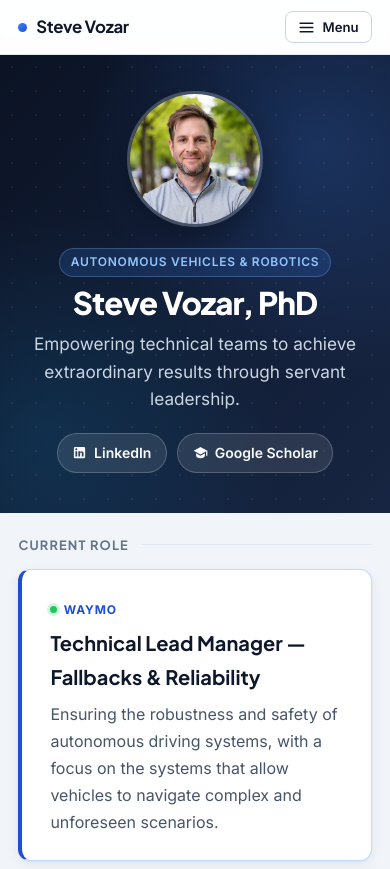
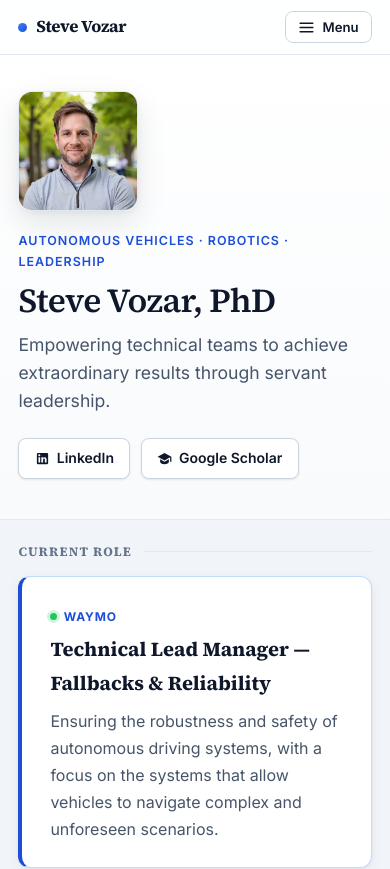
Before and after one commit to svozar/svozar.com, a plain HTML site: page index.html in a window 390 px wide. Shown: the top 869 px of the page. Drawn offline with Linux system fonts and the light colour scheme.

Commit message:
Switch hero and page headers to clean light editorial style

```diff
--- a/assets/css/style.css
+++ b/assets/css/style.css
@@ -32,7 +32,7 @@
   --shadow-card: 0 4px 14px rgba(15, 23, 42, 0.06), 0 1px 3px rgba(15, 23, 42, 0.04);
   --shadow-card-hover: 0 10px 28px rgba(15, 23, 42, 0.1), 0 2px 6px rgba(15, 23, 42, 0.05);
 
-  --font-display: "Plus Jakarta Sans", "Inter", -apple-system, BlinkMacSystemFont, sans-serif;
+  --font-display: "Source Serif 4", Georgia, "Times New Roman", serif;
   --font-sans: "Inter", -apple-system, BlinkMacSystemFont, "Segoe UI", Roboto, sans-serif;
   --max-width: 960px;
 }
@@ -206,114 +206,93 @@ button:focus-visible {
 }
 
 /* ==========================================================================
-   Dark Editorial Hero Band (About Page)
+   Clean Editorial Light Hero (About Page)
    ========================================================================== */
 
 .hero-band {
-  position: relative;
-  overflow: hidden;
-  background: linear-gradient(135deg, var(--bg-hero-start) 0%, var(--bg-hero-end) 100%);
-  color: #f8fafc;
-  padding: 3.25rem 1.5rem 3.5rem;
-}
-
-.hero-band::before {
-  content: "";
-  position: absolute;
-  inset: 0;
-  background-image:
-    radial-gradient(circle at 82% 20%, rgba(59, 130, 246, 0.22) 0%, transparent 48%),
-    radial-gradient(circle at 12% 85%, rgba(14, 165, 233, 0.14) 0%, transparent 45%);
-  pointer-events: none;
-}
-
-.hero-band::after {
-  content: "";
-  position: absolute;
-  inset: 0;
-  background-image: radial-gradient(rgba(255, 255, 255, 0.06) 1px, transparent 1px);
-  background-size: 24px 24px;
-  pointer-events: none;
+  background: linear-gradient(180deg, #ffffff 0%, #f8fafc 100%);
+  color: var(--text-primary);
+  border-bottom: 1px solid var(--border-color);
+  padding: 3.25rem 1.5rem 3.25rem;
 }
 
 .hero-inner {
-  position: relative;
-  z-index: 1;
   max-width: var(--max-width);
   margin: 0 auto;
   display: grid;
-  grid-template-columns: 168px 1fr;
-  gap: 2.25rem;
+  grid-template-columns: 1fr 188px;
+  gap: 2.75rem;
   align-items: center;
 }
 
+.hero-text {
+  min-width: 0;
+}
+
 .hero-headshot {
-  width: 168px;
-  height: 168px;
+  width: 188px;
+  height: 188px;
   object-fit: cover;
-  border-radius: 50%;
-  border: 3px solid rgba(255, 255, 255, 0.22);
-  box-shadow: 0 12px 32px rgba(0, 0, 0, 0.35);
+  border-radius: 16px;
+  border: 1px solid var(--border-color);
+  box-shadow: 0 12px 30px rgba(15, 23, 42, 0.1), 0 2px 6px rgba(15, 23, 42, 0.05);
 }
 
 .hero-eyebrow {
-  display: inline-block;
+  display: block;
   margin-bottom: 0.55rem;
-  padding: 0.22rem 0.65rem;
-  font-size: 0.75rem;
+  font-size: 0.78rem;
   font-weight: 600;
-  letter-spacing: 0.06em;
+  letter-spacing: 0.08em;
   text-transform: uppercase;
-  color: #93c5fd;
-  background: rgba(59, 130, 246, 0.16);
-  border: 1px solid rgba(147, 197, 253, 0.25);
-  border-radius: 999px;
+  color: var(--accent);
 }
 
 .hero-name {
-  margin: 0 0 0.6rem;
+  margin: 0 0 0.75rem;
   font-family: var(--font-display);
-  font-size: 2.4rem;
-  font-weight: 800;
-  line-height: 1.12;
-  letter-spacing: -0.03em;
-  color: #ffffff;
+  font-size: 2.75rem;
+  font-weight: 600;
+  line-height: 1.1;
+  letter-spacing: -0.02em;
+  color: var(--text-primary);
 }
 
 .hero-tagline {
   margin: 0;
-  max-width: 58ch;
-  font-size: 1.075rem;
+  max-width: 54ch;
+  font-size: 1.1rem;
   line-height: 1.6;
-  color: #cbd5e1;
+  color: var(--text-secondary);
 }
 
 .hero-links {
   display: flex;
   flex-wrap: wrap;
   gap: 0.65rem;
-  margin-top: 1.25rem;
+  margin-top: 1.4rem;
 }
 
 .hero-link-pill {
   display: inline-flex;
   align-items: center;
   gap: 0.45rem;
-  padding: 0.45rem 0.9rem;
+  padding: 0.48rem 0.95rem;
   font-size: 0.875rem;
   font-weight: 600;
-  color: #f8fafc;
-  background: rgba(255, 255, 255, 0.1);
-  border: 1px solid rgba(255, 255, 255, 0.2);
-  border-radius: 999px;
+  color: var(--text-primary);
+  background: var(--bg-surface);
+  border: 1px solid var(--border-strong);
+  border-radius: var(--radius-sm);
   text-decoration: none;
-  transition: background-color 0.15s ease, border-color 0.15s ease, transform 0.15s ease;
+  box-shadow: var(--shadow-sm);
+  transition: border-color 0.15s ease, color 0.15s ease, background-color 0.15s ease, transform 0.15s ease;
 }
 
 .hero-link-pill:hover {
-  color: #ffffff;
-  background: rgba(59, 130, 246, 0.3);
-  border-color: rgba(147, 197, 253, 0.6);
+  color: var(--accent);
+  background: var(--accent-soft);
+  border-color: var(--accent-light);
   transform: translateY(-1px);
   text-decoration: none;
 }
@@ -324,26 +303,15 @@ button:focus-visible {
   flex-shrink: 0;
 }
 
-/* Subpage Header Band */
+/* Subpage Editorial Header Band */
 .page-banner {
-  background: linear-gradient(135deg, var(--bg-hero-start) 0%, var(--bg-hero-end) 100%);
-  color: #ffffff;
-  padding: 2.25rem 1.5rem;
-  position: relative;
-  overflow: hidden;
-}
-
-.page-banner::before {
-  content: "";
-  position: absolute;
-  inset: 0;
-  background-image: radial-gradient(circle at 85% 30%, rgba(59, 130, 246, 0.2) 0%, transparent 50%);
-  pointer-events: none;
+  background: linear-gradient(180deg, #ffffff 0%, #f8fafc 100%);
+  color: var(--text-primary);
+  border-bottom: 1px solid var(--border-color);
+  padding: 2.25rem 1.5rem 2rem;
 }
 
 .page-banner-inner {
-  position: relative;
-  z-index: 1;
   max-width: var(--max-width);
   margin: 0 auto;
 }
@@ -351,26 +319,26 @@ button:focus-visible {
 .page-banner .page-title {
   margin: 0;
   font-family: var(--font-display);
-  font-size: 2rem;
-  font-weight: 800;
-  letter-spacing: -0.025em;
-  color: #ffffff;
+  font-size: 2.2rem;
+  font-weight: 600;
+  letter-spacing: -0.02em;
+  color: var(--text-primary);
 }
 
 .page-banner-sub {
   margin: 0.5rem 0 0;
   max-width: 64ch;
   font-size: 1rem;
-  color: #cbd5e1;
+  color: var(--text-secondary);
 }
 
 .page-banner .breadcrumb {
-  color: #94a3b8;
-  margin-bottom: 0.65rem;
+  color: var(--text-muted);
+  margin-bottom: 0.5rem;
 }
 
 .page-banner .breadcrumb a {
-  color: #93c5fd;
+  color: var(--accent);
 }
 
 /* ==========================================================================
@@ -1035,22 +1003,24 @@ p {
 
   .hero-inner {
     grid-template-columns: 1fr;
-    text-align: center;
-    justify-items: center;
+    text-align: left;
+    justify-items: start;
     gap: 1.25rem;
   }
 
   .hero-headshot {
-    width: 136px;
-    height: 136px;
+    order: -1;
+    width: 120px;
+    height: 120px;
+    border-radius: 14px;
   }
 
   .hero-name {
-    font-size: 1.95rem;
+    font-size: 2.1rem;
   }
 
   .hero-links {
-    justify-content: center;
+    justify-content: flex-start;
   }
 
   .page-banner {
--- a/index.html
+++ b/index.html
@@ -10,7 +10,7 @@
   <link rel="apple-touch-icon" href="/assets/img/apple-touch-icon.png">
   <link rel="preconnect" href="https://fonts.googleapis.com">
   <link rel="preconnect" href="https://fonts.gstatic.com" crossorigin>
-  <link href="https://fonts.googleapis.com/css2?family=Inter:wght@400;500;600;700&family=Plus+Jakarta+Sans:wght@600;700;800&display=swap" rel="stylesheet">
+  <link href="https://fonts.googleapis.com/css2?family=Inter:wght@400;500;600;700&family=Source+Serif+4:opsz,wght@8..60,600;8..60,700&display=swap" rel="stylesheet">
   <link rel="stylesheet" href="/assets/css/style.css">
 </head>
 <body>
@@ -38,16 +38,8 @@
 
   <section class="hero-band" aria-label="Introduction">
     <div class="hero-inner">
-      <img
-        class="hero-headshot"
-        src="/assets/img/headshot.jpg"
-        alt="Steve Vozar"
-        width="763"
-        height="763"
-        fetchpriority="high"
-      >
-      <div>
-        <span class="hero-eyebrow">Autonomous Vehicles &amp; Robotics</span>
+      <div class="hero-text">
+        <span class="hero-eyebrow">Autonomous Vehicles · Robotics · Leadership</span>
         <h1 class="hero-name">Steve Vozar, PhD</h1>
         <p class="hero-tagline">
           Empowering technical teams to achieve extraordinary results through servant leadership.
@@ -67,6 +59,14 @@
           </a>
         </div>
       </div>
+      <img
+        class="hero-headshot"
+        src="/assets/img/headshot.jpg"
+        alt="Steve Vozar"
+        width="763"
+        height="763"
+        fetchpriority="high"
+      >
     </div>
   </section>
 
--- a/media/index.html
+++ b/media/index.html
@@ -10,7 +10,7 @@
   <link rel="apple-touch-icon" href="/assets/img/apple-touch-icon.png">
   <link rel="preconnect" href="https://fonts.googleapis.com">
   <link rel="preconnect" href="https://fonts.gstatic.com" crossorigin>
-  <link href="https://fonts.googleapis.com/css2?family=Inter:wght@400;500;600;700&family=Plus+Jakarta+Sans:wght@600;700;800&display=swap" rel="stylesheet">
+  <link href="https://fonts.googleapis.com/css2?family=Inter:wght@400;500;600;700&family=Source+Serif+4:opsz,wght@8..60,600;8..60,700&display=swap" rel="stylesheet">
   <link rel="stylesheet" href="/assets/css/style.css">
 </head>
 <body>
```
Also changed, not shown: patents/index.html (+1 -1 lines), research/index.html (+1 -1 lines), research/posters/index.html (+1 -1 lines), research/publications/index.html (+1 -1 lines), teaching/index.html (+1 -1 lines).
